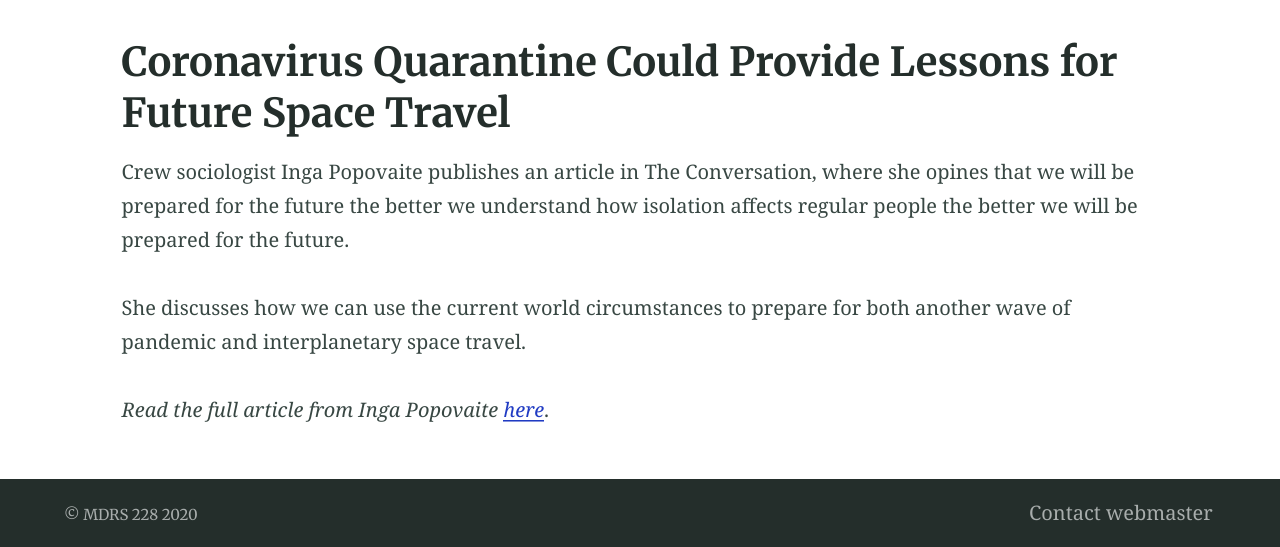
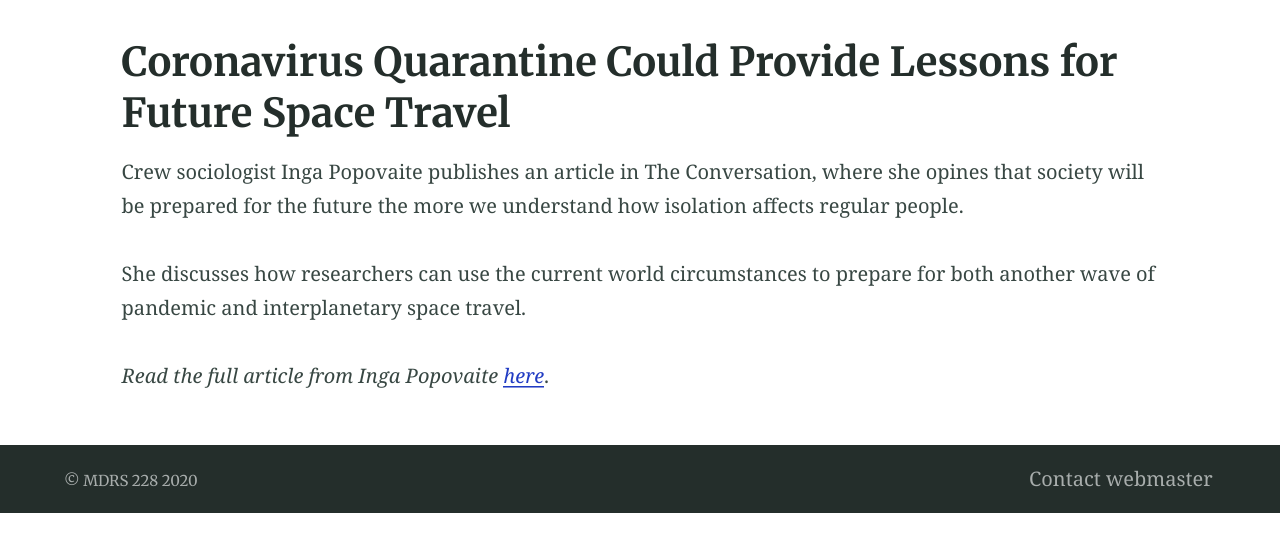
Before and after one commit to mdrs228/mdrs228.github.io, a Jekyll site: the page built from _posts/2020-04-27-post.md, in a window 1280 px wide. Shown: the part 390-937 px from the top of the page. Built offline with Jekyll 4.4.1, drawn with Linux system fonts in a browser that asks for light colours; our own code applies the rules of GitHub Pages for plain Markdown files; after the commit the page ends 903 px from its top, so only the background shows below that.

```diff
--- a/_posts/2020-04-27-post.md
+++ b/_posts/2020-04-27-post.md
@@ -5,10 +5,10 @@
 feature_image: "https://raw.githubusercontent.com/mdrs228/mdrs228.github.io/master/bannerIsolation.png"
 ---
 
-Crew sociologist Inga Popovaite publishes an article in The Conversation, where she opines that we will be prepared for the future the better we understand how isolation affects regular people the better we will be prepared for the future.
+Crew sociologist Inga Popovaite publishes an article in The Conversation, where she opines that society will be prepared for the future the more we understand how isolation affects regular people.
 
 <!-- more -->
 
-She discusses how we can use the current world circumstances to prepare for both another wave of pandemic and interplanetary space travel.
+She discusses how researchers can use the current world circumstances to prepare for both another wave of pandemic and interplanetary space travel.
 
 _Read the full article from Inga Popovaite [here](https://theconversation.com/coronavirus-quarantine-could-provide-lessons-for-future-space-travel-on-how-regular-people-weather-isolation-134762)_.
```
